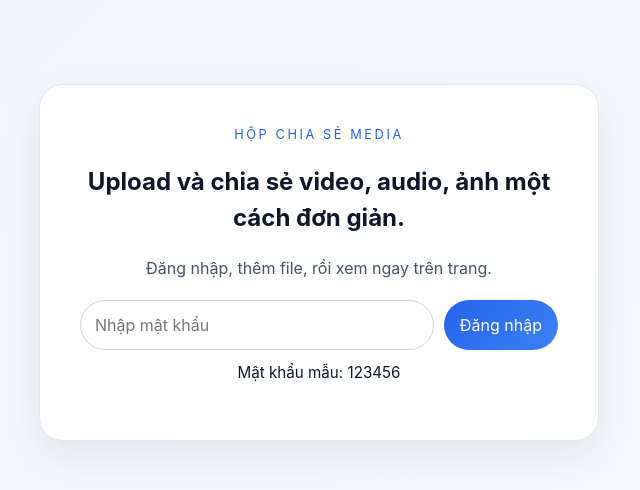
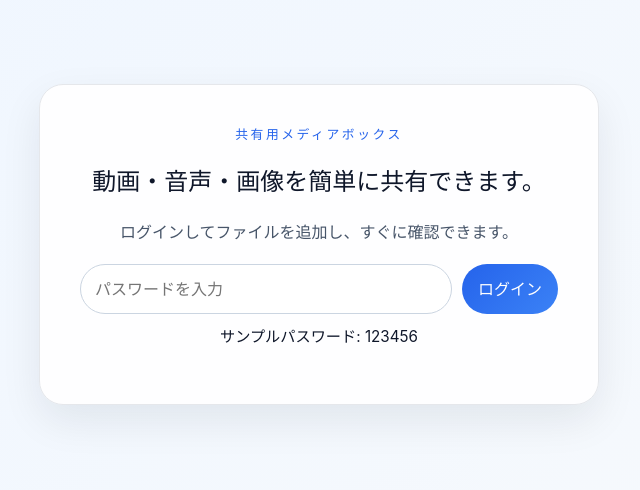
Before and after one commit to koyama-devs/media-box, a React (Vite) app in the folder client/: page / in a window 1280 px wide. Shown: the top 490 px of the page, without its empty margins (321-961 px from the left). Built offline with nearby package versions, Linux system fonts and the light colour scheme.

Commit message:
Switch UI text to Japanese

```diff
--- a/client/src/App.jsx
+++ b/client/src/App.jsx
@@ -105,7 +105,7 @@ function App() {
       return
     }
 
-    setError('Sai mật khẩu. Mẫu: 123456')
+    setError('パスワードが違います。サンプル: 123456')
   }
 
   const handleUpload = async (event) => {
@@ -114,7 +114,7 @@ function App() {
 
     const kind = getMediaKind(file.type, file.name)
     if (kind === 'file') {
-      setError('Chỉ hỗ trợ video, audio hoặc ảnh.')
+      setError('動画・音声・画像ファイルのみ対応しています。')
       event.target.value = ''
       return
     }
@@ -128,7 +128,7 @@ function App() {
       setSelectedItemId(record.id)
     } catch (uploadError) {
       console.error(uploadError)
-      setError('Upload thất bại.')
+      setError('アップロードに失敗しました。')
     } finally {
       setUploading(false)
       event.target.value = ''
@@ -154,47 +154,47 @@ function App() {
     <div className="app-shell">
       {!isLoggedIn ? (
         <section className="login-card">
-          <p className="eyebrow">Hộp chia sẻ media</p>
-          <h1>Upload và chia sẻ video, audio, ảnh một cách đơn giản.</h1>
-          <p className="lead">Đăng nhập, thêm file, rồi xem ngay trên trang.</p>
+          <p className="eyebrow">共有用メディアボックス</p>
+          <h1>動画・音声・画像を簡単に共有できます。</h1>
+          <p className="lead">ログインしてファイルを追加し、すぐに確認できます。</p>
 
           <form className="login-form" onSubmit={handleLogin}>
             <label className="sr-only" htmlFor="password">
-              Mật khẩu
+              パスワード
             </label>
             <input
               id="password"
               type="password"
               value={password}
-              placeholder="Nhập mật khẩu"
+              placeholder="パスワードを入力"
               onChange={(event) => setPassword(event.target.value)}
             />
-            <button type="submit">Đăng nhập</button>
+            <button type="submit">ログイン</button>
           </form>
 
           {error ? <p className="message error">{error}</p> : null}
-          <p className="hint">Mật khẩu mẫu: 123456</p>
+          <p className="hint">サンプルパスワード: 123456</p>
         </section>
       ) : (
         <>
           <header className="topbar">
             <div>
-              <p className="eyebrow">Kho media riêng</p>
-              <h2>Media share</h2>
+              <p className="eyebrow">共有メディアスペース</p>
+              <h2>メディア共有</h2>
             </div>
             <div className="topbar-stats">
-              <span>{items.length} mục</span>
+              <span>{items.length} 件</span>
               <span>{items.reduce((sum, item) => sum + (item.size || 0), 0) ? formatSize(items.reduce((sum, item) => sum + (item.size || 0), 0)) : '0 MB'}</span>
             </div>
           </header>
 
           <section className="upload-card">
             <div>
-              <p className="eyebrow">Upload ngay</p>
-              <h3>Thêm file vào hộp chia sẻ</h3>
+              <p className="eyebrow">すぐアップロード</p>
+              <h3>メディアを共有ボックスへ追加</h3>
             </div>
             <label className="upload-button" htmlFor="video-upload">
-              {uploading ? 'Đang upload...' : 'Chọn file'}
+              {uploading ? 'アップロード中...' : 'ファイルを追加'}
             </label>
             <input id="video-upload" type="file" accept="video/*,audio/*,image/*" onChange={handleUpload} />
           </section>
@@ -207,11 +207,11 @@ function App() {
                 <>
                   <div className="player-header">
                     <div>
-                      <p className="eyebrow">Xem trước</p>
+                      <p className="eyebrow">プレビュー</p>
                       <h3>{selectedItem.name}</h3>
                     </div>
                     <button type="button" className="danger-button" onClick={() => handleDelete(selectedItem.id)}>
-                      Xóa
+                      削除
                     </button>
                   </div>
 
@@ -228,26 +228,26 @@ function App() {
 
                   <div className="video-meta">
                     <span>{formatSize(selectedItem.size)}</span>
-                    <span>{new Date(selectedItem.createdAt).toLocaleString('vi-VN')}</span>
+                    <span>{new Date(selectedItem.createdAt).toLocaleString('ja-JP')}</span>
                   </div>
                 </>
               ) : (
                 <div className="empty-state">
-                  <h3>Chưa có file nào.</h3>
-                  <p>Hãy thêm file đầu tiên để bắt đầu.</p>
+                  <h3>まだメディアがありません。</h3>
+                  <p>最初のファイルを追加して共有を始めましょう。</p>
                 </div>
               )}
             </section>
 
             <aside className="list-card">
               <div className="list-header">
-                <h3>Danh sách file</h3>
-                <span>{items.length} mục</span>
+                <h3>メディア一覧</h3>
+                <span>{items.length} 件</span>
               </div>
 
               {items.length === 0 ? (
                 <div className="empty-list">
-                  <p>File upload sẽ hiện ở đây.</p>
+                  <p>アップロードしたファイルがここに表示されます。</p>
                 </div>
               ) : (
                 <ul className="video-list">
```
